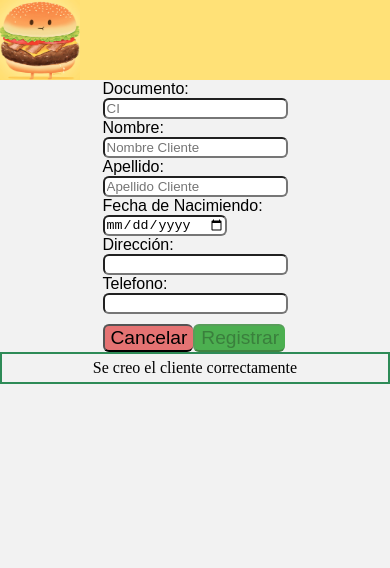
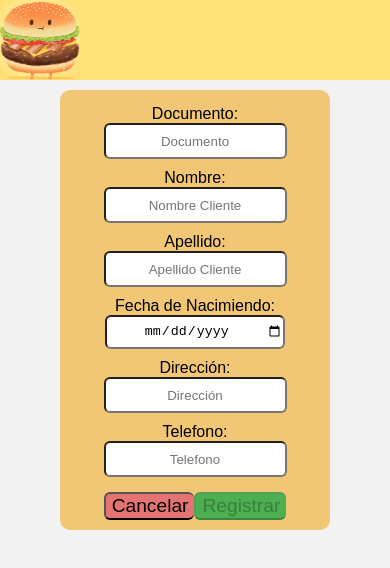
Before and after one commit to CintiaLeal/Pre-Laboratorio-RIA, an Angular app: page /cliente in a window 390 px wide. Shown: the top 568 px of the page. Built offline with nearby package versions, Linux system fonts and the light colour scheme.

Commit message:
agrego alertas para la creacion de usuarios

```diff
--- a/package.json
+++ b/package.json
@@ -19,6 +19,7 @@
     "@angular/platform-browser-dynamic": "~13.3.0",
     "@angular/router": "~13.3.0",
     "rxjs": "~7.5.0",
+    "sweetalert2": "^11.4.9",
     "tslib": "^2.3.0",
     "zone.js": "~0.11.4"
   },
--- a/src/app/class/cliente.ts
+++ b/src/app/class/cliente.ts
@@ -1,4 +1,5 @@
 export class Cliente {
+    id: number;
     documento: string;
     nombre: string;
     apellido: string;
@@ -7,7 +8,8 @@ export class Cliente {
     telefono: string;
 
 
-    constructor(documento: string, nombre: string, apellido: string, fechaNacimiento: string, direccion: string, telefono: string) {
+    constructor(id: number, documento: string, nombre: string, apellido: string, fechaNacimiento: string, direccion: string, telefono: string) {
+        this.id = id;
         this.documento = documento;
         this.nombre = nombre;
         this.apellido = apellido;
--- a/src/app/form-client/form-client.component.css
+++ b/src/app/form-client/form-client.component.css
@@ -1,27 +1,3 @@
-.btn {
-    border-radius: 6px;
-    border-radius: 6px;
-    border-right: none;
-    font: 120% sans-serif;
-}
-
-.btnSucess {
-    background-color: #4CAF50;
-}
-
-.btnSucess:hover {
-    background-color: #257e28;
-}
-
-.btnCancel {
-    background-color: #E57373;
-    transition: .5s;
-}
-
-.btnCancel:hover {
-    background-color: #f44336;
-}
-
 .h1 {
     font: 150% sans-serif;
     font-weight: 700;
@@ -32,6 +8,8 @@
 }
 
 .input {
+    width: 100%;
+    height: 30px;
     border-radius: 6px;
 }
 
@@ -40,3 +18,12 @@
     justify-content: center;
     align-items: center;
 }
+
+.form{
+    background-color: rgba(242, 188, 87, 0.8);
+}
+
+.inputDiv{
+    margin: 5px;
+    width: 70%;
+}
--- a/src/app/form-client/form-client.component.html
+++ b/src/app/form-client/form-client.component.html
@@ -2,27 +2,36 @@
 
     <div>
 
-        <form action="" (submit)="send()" [formGroup]="registerForm">
+        <form class="form" action="" (submit)="send()" [formGroup]="registerForm">
+            <div class="inputDiv">
                 <p class="p">Documento:</p>
-            <input class="input" type="text" name="documento" placeholder="CI" formControlName="documento">
+                <input class="input" type="text" name="documento" placeholder="Documento" formControlName="documento">
+            </div>
+            <div class="inputDiv">
                 <p class="p">Nombre:</p>
                 <input class="input" type="text" name="nombre" placeholder="Nombre Cliente" formControlName="nombre">
+            </div>
+            <div class="inputDiv">
                 <p class="p">Apellido:</p>
-            <input class="input" type="text" name="apellido" placeholder="Apellido Cliente" formControlName="apellido">
+                <input class="input" type="text" name="apellido" placeholder="Apellido Cliente"
+                    formControlName="apellido">
+            </div>
+            <div class="inputDiv">
                 <p class="p">Fecha de Nacimiendo:</p>
                 <input class="input" type="date" name="fechaNacimiento" formControlName="fechaNacimiento">
+            </div>
+            <div class="inputDiv">
                 <p class="p">Dirección:</p>
-            <input class="input" type="text" name="direccion" formControlName="direccion">
+                <input class="input" type="text" name="direccion" placeholder="Dirección" formControlName="direccion">
+            </div>
+            <div class="inputDiv">
                 <p class="p">Telefono:</p>
-            <input class="input" type="text" name="telefono" formControlName="telefono">
+                <input class="input" type="text" name="telefono" placeholder="Telefono" formControlName="telefono">
+            </div>
             <div style="margin-top: 10px;">
-                <button class="btn btnCancel">Cancelar</button>
+                <button class="btn btnCancel" routerLink="/">Cancelar</button>
                 <button class="btn btnSucess" [disabled]="registerForm.invalid" type="submit">Registrar</button>
             </div>
         </form>
     </div>
 </div>
-
-<div style="text-align: center; padding-bottom: 5px; padding-top: 5px; border: 2px solid seagreen;">
-    Se creo el cliente correctamente
-</div>
--- a/src/app/form-client/form-client.component.ts
+++ b/src/app/form-client/form-client.component.ts
@@ -1,10 +1,10 @@
+import Swal from 'sweetalert2';
 import { Component, OnInit } from '@angular/core';
 import { Form, FormBuilder, FormGroup, Validators } from '@angular/forms';
 import { Cliente } from '../class/cliente';
 import { Producto } from '../class/producto';
 import { Venta } from '../class/venta';
 import { Router } from '@angular/router';
-
 @Component({
     selector: 'app-form-client',
     templateUrl: './form-client.component.html',
@@ -37,29 +37,11 @@ export class FormClientComponent implements OnInit {
             let aux = window.localStorage.getItem(`client ${i}`)
             if (typeof aux === "string") {
                 let client = JSON.parse(aux)
-                arr.push(new Cliente(client.documento, client.nombre, client.apellido, client.fechaNacimiento, client.direccion, client.telefono))
+                arr.push(new Cliente(this.cantCliente, client.documento, client.nombre, client.apellido, client.fechaNacimiento, client.direccion, client.telefono))
             }
         }
         return arr
     }
-
-    getVentas() {
-    }
-
-    // getProductos() {
-    //     let storage = window.localStorage.getItem("arrProductos")
-    //     if (storage) {
-    //         let arrStorage = storage.split(',')
-    //         let arrProducts = [];
-    //         for (let i in arrStorage) {
-    //             let produc = JSON.parse(arrStorage[i])
-    //             arrProducts.push(new Producto(produc.nombre, produc.descripcion, produc.precio, produc.imagen))
-    //         }
-    //         return arrProducts
-
-    //     }
-    //     return []
-    // }
 
     setClients(cliente: Cliente) {
         let objClient = {
@@ -74,32 +56,18 @@ export class FormClientComponent implements OnInit {
         this.cantCliente += 1
     }
 
-    setVentas(venta: Venta) {
-
+    send(): void {
+        let form = this.registerForm.value
+        this.setClients(new Cliente(this.cantCliente, form.documento, form.nombre, form.apellido, form.fechaNacimiento, form.direccion, form.telefono))
+        console.log(this.getClients())
+        this.alert()
     }
 
-    // setProductos(producto: Producto) {
-    //     let storage = window.localStorage.getItem("arrProductos")
-
-    //     let objProducts = {
-    //         nombre: producto.getNombre(),
-    //         descripcion: producto.getDescripcion(),
-    //         precio: producto.getPrecio(),
-    //         imagen: producto.getImagen()
-    //     }
-
-    //     if (storage) {
-    //         storage += "," + JSON.stringify(objProducts)
-    //         window.localStorage.setItem("arrProductos", storage)
-
-    //     }
-    //     else
-    //         window.localStorage.setItem("arrProductos", JSON.stringify(objProducts))
-    // }
-
-    send(): void {
-        let form = this.registerForm.value
-        this.setClients(new Cliente(form.documento, form.nombre, form.apellido, form.fechaNacimiento, form.direccion, form.telefono))
-        console.log(this.getClients())
+    alert(): void {
+        Swal.fire({
+            text: 'Cliente creado con éxito',
+            icon: 'success',
+            confirmButtonText: 'Ok',
+        })
     }
 }
--- a/src/app/producto/producto.component.css
+++ b/src/app/producto/producto.component.css
@@ -0,0 +1,3 @@
+.form{
+    background-color: rgba(219, 157, 85, 0.8);
+}
--- a/src/app/producto/producto.component.html
+++ b/src/app/producto/producto.component.html
@@ -1,15 +1,19 @@
 <div class="body">
-  <form action="" (submit)="send()" [formGroup]="registerForm">
+    <form class="form" action="" (submit)="send()" [formGroup]="registerForm">
+        <div class="inputDiv">
             <p class="p">Nombre:</p>
             <input class="input" type="text" name="nombre" formControlName="nombre">
+        </div>
+        <div class="inputDiv">
             <p class="p">Descripcion:</p>
             <input class="input" type="text" name="descripcion" formControlName="descripcion">
+        </div>
+        <div class="inputDiv">
             <p class="p">Precio:</p>
             <input class="input" type="text" name="precio" formControlName="precio">
-      <!-- <p class="p">Imagen:</p> -->
-      <!-- <input class="input" class="input" type="file" name="img" formControlName="img"> -->
+        </div>
         <div style="margin-top: 10px;">
-        <button class="btn btnCancel">Cancelar</button>
+            <button class="btn btnCancel" routerLink="/">Cancelar</button>
             <button class="btn btnSucess" type="submit">Registrar</button>
         </div>
     </form>
--- a/src/app/producto/producto.component.ts
+++ b/src/app/producto/producto.component.ts
@@ -14,12 +14,12 @@ import { Router } from '@angular/router';
 export class ProductoComponent implements OnInit {
     public cantProducto: number;
     constructor(private formBuilder: FormBuilder, private router: Router) {
-      this.cantProducto = 0 ;
+        this.cantProducto = 0;
     }
     registerForm = this.formBuilder.group(
         {
             nombre: ["", [Validators.required]],
-          describe: ["", [Validators.required]],
+            descripcion: ["", [Validators.required]],
             precio: ["", [Validators.required]],
             //    img: ["", [Validators.required]]
         })
--- a/src/styles.css
+++ b/src/styles.css
@@ -61,3 +61,38 @@ footer {
   background-color:#F25749;
   color: white;
 }
+
+.form{
+    margin: 10px;
+    padding: 20px 5px 20px 5px;
+    border-radius: 10px;
+    background-color: rgba(242, 188, 87, 0.8);
+    box-shadow: 10px 5px 5px rgba(0, 0, 0, 0.2);
+    display: flex;
+    flex-direction: column;
+    justify-content: center;
+    align-items: center;
+    margin-left: 10vh;
+    width: 80vh;
+}
+
+@media (max-width: 800px) {
+
+    .form{
+        margin: 0;
+        padding: 10px;
+        margin-top: 10px;
+        width: 250px;
+        box-shadow: none;
+    }
+    .inputDiv{
+        display: flex;
+        flex-direction: column;
+        align-items: center;
+        margin: 5px;
+        width: 90%;
+    }
+    .input{
+        text-align: center;
+    }
+}
```
Also changed, not shown: 1 other file (tests, documents, lock files or other folders). Lines whose indentation alone changed are shown as unchanged.
